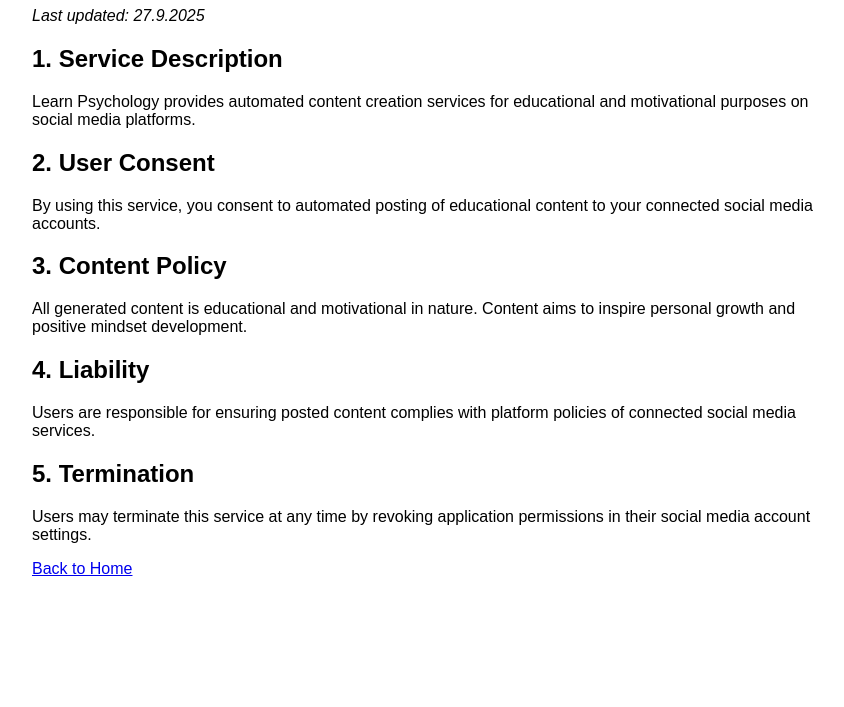
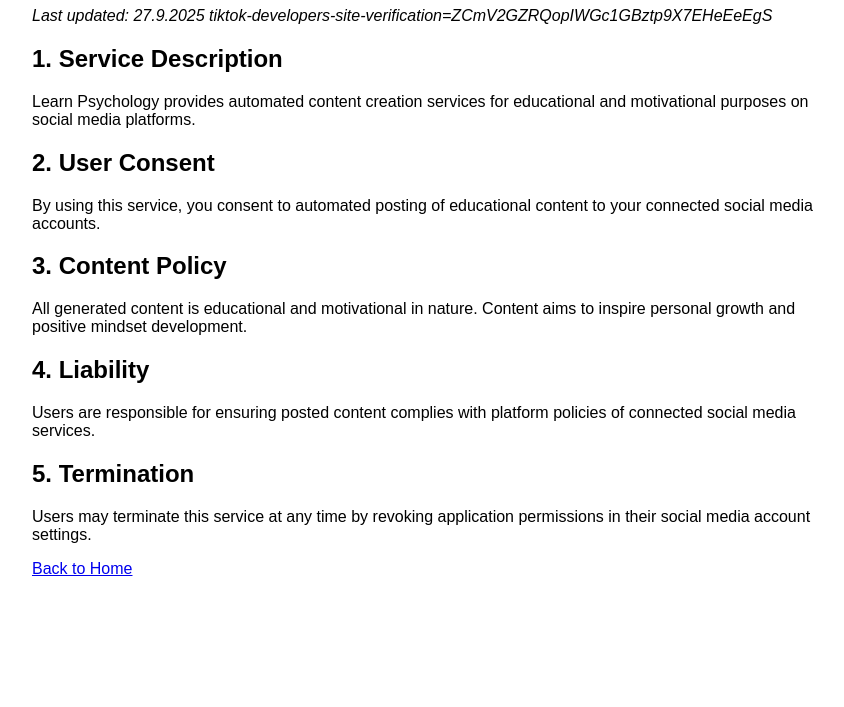
Before and after one commit to uraruguy/My_n8n, a website: page docs/terms.html in a window 1280 px wide. Shown: the part 93-800 px from the top of the page, without its empty margins (208-1052 px from the left). Drawn offline with Linux system fonts and the light colour scheme.

Commit message:
Update terms.html

```diff
--- a/docs/terms.html
+++ b/docs/terms.html
@@ -9,7 +9,7 @@
 </head>
 <body>
     <h1>Terms of Service</h1>
-    <p><em>Last updated: 27.9.2025</em></p>
+    <p><em>Last updated: 27.9.2025     tiktok-developers-site-verification=ZCmV2GZRQopIWGc1GBztp9X7EHeEeEgS</em></p>
 
     <h2>1. Service Description</h2>
     <p>Learn Psychology provides automated content creation services for educational and motivational purposes on social media platforms.</p>
```
